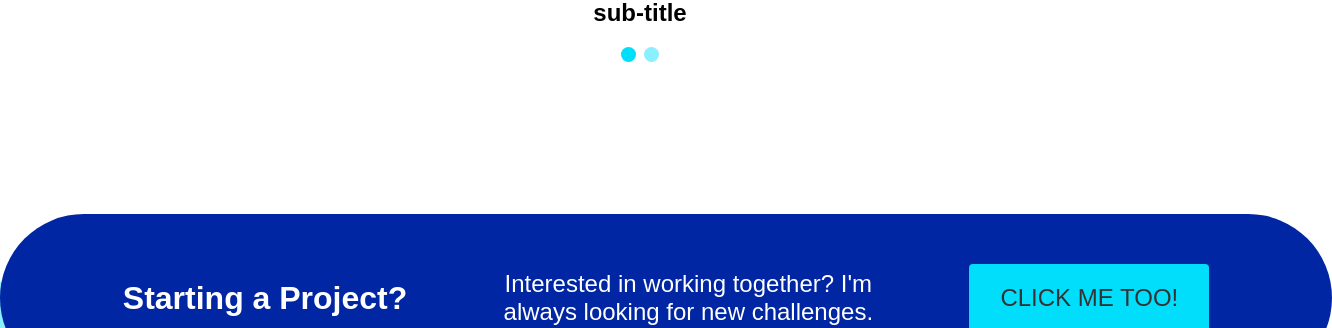
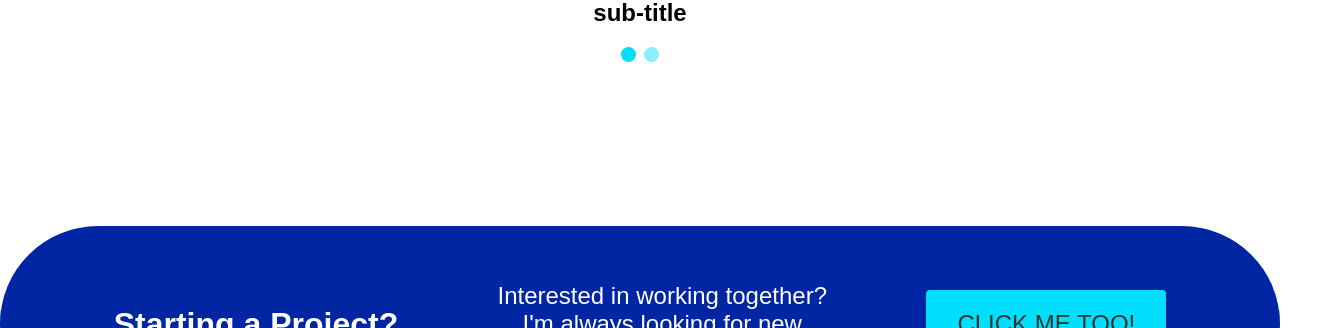
Before and after one commit to Toats-Mcgoats/Portfolio, a plain HTML site: page index.html in a window 1280 px wide. Shown: the part 3328-3656 px from the top of the page, 1332 px wide, since content can reach past the window. Drawn offline with nearby package versions, Linux system fonts and the light colour scheme; a web font is replaced by a local one.

Commit message:
fixed connect-card

```diff
--- a/stylesheets/main.css
+++ b/stylesheets/main.css
@@ -309,12 +309,14 @@ button a {
     display: flex;
     align-items: center;
     justify-content: space-evenly;
+    flex-wrap: wrap;
+    flex-basis: 40%;
     margin: auto;
-    padding: 2em 2em;
+    padding: 2em;
     position: relative;
-    top: 100px;
+    top: 7em;
     text-align: center;
-    width: max-content;
+    max-width: max-content;
 }
 
 .connect-card h1 {
@@ -332,8 +334,9 @@ footer{
     height: 60vh;
 }
 
-@media only screen and (max-width: 425px) {
+@media only screen and (max-width: 960px) {
     .connect-card {
         flex-direction: column;
+        top: 15em;
     }
 }
```
